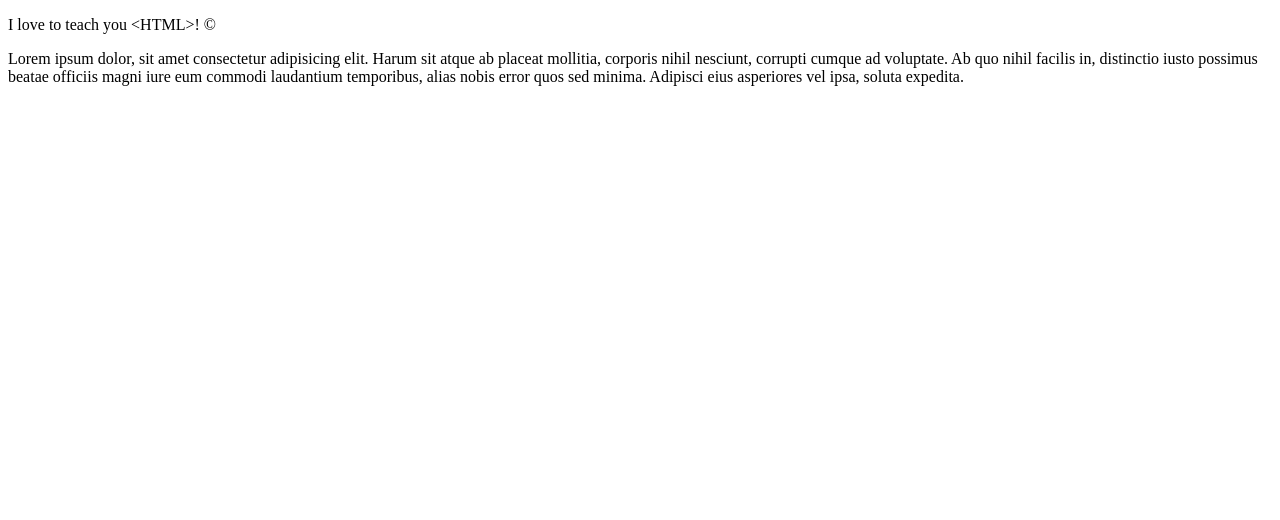
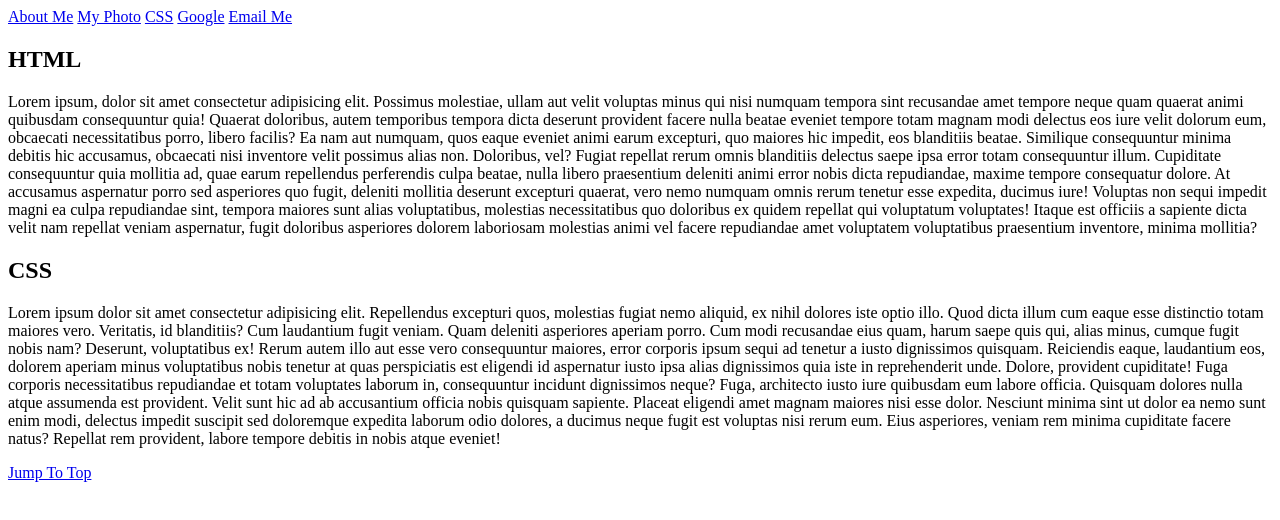
Before and after one commit to walidakhras2226/html-css-notes, a plain HTML site: page part-1/index.html in a window 1280 px wide. Drawn offline with Linux system fonts and the light colour scheme.

Commit message:
HTML Hyperlinks

```diff
--- a/part-1/index.html
+++ b/part-1/index.html
@@ -6,14 +6,59 @@
     <title>Document</title>
   </head>
   <body>
-    <p>I love to teach you &lt;HTML&gt;! &copy;</p>
-
+    <a href="company/about.html">About Me</a>
+    <a href="images/mosh.jpg" download>My Photo</a>
+    <a href="#section-css">CSS</a>
+    <a href="https://www.google.com/" target="_blank">Google</a>
+    <a href="mailto:walid.akhras2004@gmail.com">Email Me</a>
+    <h2>HTML</h2>
     <p>
-      Lorem ipsum dolor, sit amet consectetur adipisicing elit. Harum sit atque
-      ab placeat mollitia,&nbsp;corporis nihil nesciunt, corrupti cumque ad
-      voluptate. Ab quo nihil facilis in, distinctio iusto possimus beatae
-      officiis magni iure eum commodi laudantium temporibus, alias nobis error
-      quos sed minima. Adipisci eius asperiores vel ipsa, soluta expedita.
+      Lorem ipsum, dolor sit amet consectetur adipisicing elit. Possimus
+      molestiae, ullam aut velit voluptas minus qui nisi numquam tempora sint
+      recusandae amet tempore neque quam quaerat animi quibusdam consequuntur
+      quia! Quaerat doloribus, autem temporibus tempora dicta deserunt provident
+      facere nulla beatae eveniet tempore totam magnam modi delectus eos iure
+      velit dolorum eum, obcaecati necessitatibus porro, libero facilis? Ea nam
+      aut numquam, quos eaque eveniet animi earum excepturi, quo maiores hic
+      impedit, eos blanditiis beatae. Similique consequuntur minima debitis hic
+      accusamus, obcaecati nisi inventore velit possimus alias non. Doloribus,
+      vel? Fugiat repellat rerum omnis blanditiis delectus saepe ipsa error
+      totam consequuntur illum. Cupiditate consequuntur quia mollitia ad, quae
+      earum repellendus perferendis culpa beatae, nulla libero praesentium
+      deleniti animi error nobis dicta repudiandae, maxime tempore consequatur
+      dolore. At accusamus aspernatur porro sed asperiores quo fugit, deleniti
+      mollitia deserunt excepturi quaerat, vero nemo numquam omnis rerum tenetur
+      esse expedita, ducimus iure! Voluptas non sequi impedit magni ea culpa
+      repudiandae sint, tempora maiores sunt alias voluptatibus, molestias
+      necessitatibus quo doloribus ex quidem repellat qui voluptatum voluptates!
+      Itaque est officiis a sapiente dicta velit nam repellat veniam aspernatur,
+      fugit doloribus asperiores dolorem laboriosam molestias animi vel facere
+      repudiandae amet voluptatem voluptatibus praesentium inventore, minima
+      mollitia?
     </p>
+    <h2 id="section-css">CSS</h2>
+    <p>
+      Lorem ipsum dolor sit amet consectetur adipisicing elit. Repellendus
+      excepturi quos, molestias fugiat nemo aliquid, ex nihil dolores iste optio
+      illo. Quod dicta illum cum eaque esse distinctio totam maiores vero.
+      Veritatis, id blanditiis? Cum laudantium fugit veniam. Quam deleniti
+      asperiores aperiam porro. Cum modi recusandae eius quam, harum saepe quis
+      qui, alias minus, cumque fugit nobis nam? Deserunt, voluptatibus ex! Rerum
+      autem illo aut esse vero consequuntur maiores, error corporis ipsum sequi
+      ad tenetur a iusto dignissimos quisquam. Reiciendis eaque, laudantium eos,
+      dolorem aperiam minus voluptatibus nobis tenetur at quas perspiciatis est
+      eligendi id aspernatur iusto ipsa alias dignissimos quia iste in
+      reprehenderit unde. Dolore, provident cupiditate! Fuga corporis
+      necessitatibus repudiandae et totam voluptates laborum in, consequuntur
+      incidunt dignissimos neque? Fuga, architecto iusto iure quibusdam eum
+      labore officia. Quisquam dolores nulla atque assumenda est provident.
+      Velit sunt hic ad ab accusantium officia nobis quisquam sapiente. Placeat
+      eligendi amet magnam maiores nisi esse dolor. Nesciunt minima sint ut
+      dolor ea nemo sunt enim modi, delectus impedit suscipit sed doloremque
+      expedita laborum odio dolores, a ducimus neque fugit est voluptas nisi
+      rerum eum. Eius asperiores, veniam rem minima cupiditate facere natus?
+      Repellat rem provident, labore tempore debitis in nobis atque eveniet!
+    </p>
+    <a href="#">Jump To Top</a>
   </body>
 </html>
```
Also changed, not shown: part-1/company/about.html (added, +11 -0 lines).
